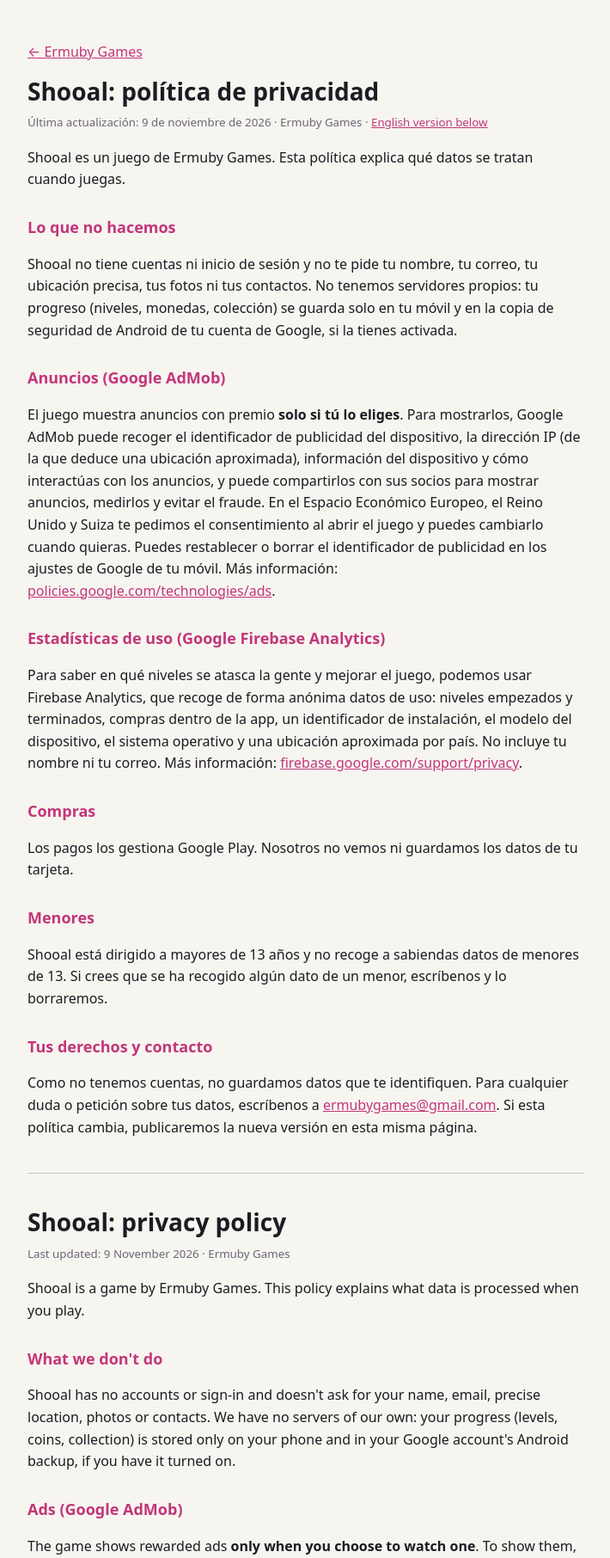
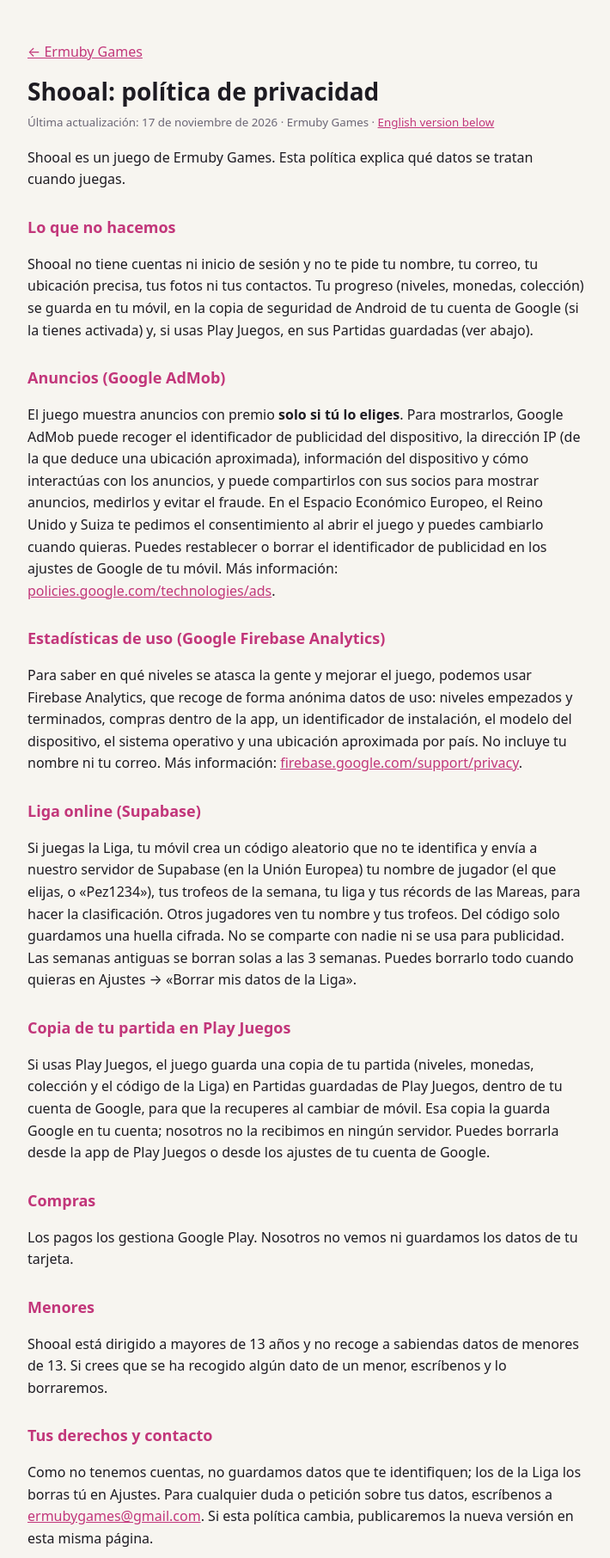
Before and after one commit to Ermuby/ermuby.github.io, a plain HTML site: page privacidad/shooal.html in a window 1280 px wide. Shown: the top 1812 px of the page at 86% size, without its empty margins (284-994 px from the left). Drawn offline with Linux system fonts and the light colour scheme.

Commit message:
Privacidad Shooal: Liga online (Supabase, UE) y copia de la partida en Play Juegos
Co-Authored-By: Claude Opus 5.5 <noreply@anthropic.com>
Claude-Session: https://claude.ai/code/session_01DANVTs8ArC8czy4GXJqY8c

```diff
--- a/privacidad/shooal.html
+++ b/privacidad/shooal.html
@@ -9,39 +9,47 @@
 <body><main>
 <p><a href="../">← Ermuby Games</a></p>
 <h1>Shooal: política de privacidad</h1>
-<small>Última actualización: 9 de noviembre de 2026 · Ermuby Games · <a href="#english">English version below</a></small>
+<small>Última actualización: 17 de noviembre de 2026 · Ermuby Games · <a href="#english">English version below</a></small>
 <p>Shooal es un juego de Ermuby Games. Esta política explica qué datos se tratan cuando juegas.</p>
 <h2>Lo que no hacemos</h2>
-<p>Shooal no tiene cuentas ni inicio de sesión y no te pide tu nombre, tu correo, tu ubicación precisa, tus fotos ni tus contactos. No tenemos servidores propios: tu progreso (niveles, monedas, colección) se guarda solo en tu móvil y en la copia de seguridad de Android de tu cuenta de Google, si la tienes activada.</p>
+<p>Shooal no tiene cuentas ni inicio de sesión y no te pide tu nombre, tu correo, tu ubicación precisa, tus fotos ni tus contactos. Tu progreso (niveles, monedas, colección) se guarda en tu móvil, en la copia de seguridad de Android de tu cuenta de Google (si la tienes activada) y, si usas Play Juegos, en sus Partidas guardadas (ver abajo).</p>
 <h2>Anuncios (Google AdMob)</h2>
 <p>El juego muestra anuncios con premio <b>solo si tú lo eliges</b>. Para mostrarlos, Google AdMob puede recoger el identificador de publicidad del dispositivo, la dirección IP (de la que deduce una ubicación aproximada), información del dispositivo y cómo interactúas con los anuncios, y puede compartirlos con sus socios para mostrar anuncios, medirlos y evitar el fraude. En el Espacio Económico Europeo, el Reino Unido y Suiza te pedimos el consentimiento al abrir el juego y puedes cambiarlo cuando quieras. Puedes restablecer o borrar el identificador de publicidad en los ajustes de Google de tu móvil. Más información: <a href="https://policies.google.com/technologies/ads">policies.google.com/technologies/ads</a>.</p>
 <h2>Estadísticas de uso (Google Firebase Analytics)</h2>
 <p>Para saber en qué niveles se atasca la gente y mejorar el juego, podemos usar Firebase Analytics, que recoge de forma anónima datos de uso: niveles empezados y terminados, compras dentro de la app, un identificador de instalación, el modelo del dispositivo, el sistema operativo y una ubicación aproximada por país. No incluye tu nombre ni tu correo. Más información: <a href="https://firebase.google.com/support/privacy">firebase.google.com/support/privacy</a>.</p>
+<h2>Liga online (Supabase)</h2>
+<p>Si juegas la Liga, tu móvil crea un código aleatorio que no te identifica y envía a nuestro servidor de Supabase (en la Unión Europea) tu nombre de jugador (el que elijas, o «Pez1234»), tus trofeos de la semana, tu liga y tus récords de las Mareas, para hacer la clasificación. Otros jugadores ven tu nombre y tus trofeos. Del código solo guardamos una huella cifrada. No se comparte con nadie ni se usa para publicidad. Las semanas antiguas se borran solas a las 3 semanas. Puedes borrarlo todo cuando quieras en Ajustes → «Borrar mis datos de la Liga».</p>
+<h2>Copia de tu partida en Play Juegos</h2>
+<p>Si usas Play Juegos, el juego guarda una copia de tu partida (niveles, monedas, colección y el código de la Liga) en Partidas guardadas de Play Juegos, dentro de tu cuenta de Google, para que la recuperes al cambiar de móvil. Esa copia la guarda Google en tu cuenta; nosotros no la recibimos en ningún servidor. Puedes borrarla desde la app de Play Juegos o desde los ajustes de tu cuenta de Google.</p>
 <h2>Compras</h2>
 <p>Los pagos los gestiona Google Play. Nosotros no vemos ni guardamos los datos de tu tarjeta.</p>
 <h2>Menores</h2>
 <p>Shooal está dirigido a mayores de 13 años y no recoge a sabiendas datos de menores de 13. Si crees que se ha recogido algún dato de un menor, escríbenos y lo borraremos.</p>
 <h2>Tus derechos y contacto</h2>
-<p>Como no tenemos cuentas, no guardamos datos que te identifiquen. Para cualquier duda o petición sobre tus datos, escríbenos a <a href="mailto:ermubygames@gmail.com">ermubygames@gmail.com</a>. Si esta política cambia, publicaremos la nueva versión en esta misma página.</p>
+<p>Como no tenemos cuentas, no guardamos datos que te identifiquen; los de la Liga los borras tú en Ajustes. Para cualquier duda o petición sobre tus datos, escríbenos a <a href="mailto:ermubygames@gmail.com">ermubygames@gmail.com</a>. Si esta política cambia, publicaremos la nueva versión en esta misma página.</p>
 <hr>
 <section id="english" lang="en">
 <h1>Shooal: privacy policy</h1>
-<small>Last updated: 9 November 2026 · Ermuby Games</small>
+<small>Last updated: 17 November 2026 · Ermuby Games</small>
 <p>Shooal is a game by Ermuby Games. This policy explains what data is processed when you play.</p>
 <h2>What we don't do</h2>
-<p>Shooal has no accounts or sign-in and doesn't ask for your name, email, precise location, photos or contacts. We have no servers of our own: your progress (levels, coins, collection) is stored only on your phone and in your Google account's Android backup, if you have it turned on.</p>
+<p>Shooal has no accounts or sign-in and doesn't ask for your name, email, precise location, photos or contacts. Your progress (levels, coins, collection) is stored on your phone, in your Google account's Android backup (if you have it turned on) and, if you use Play Games, in its Saved Games (see below).</p>
 <h2>Ads (Google AdMob)</h2>
 <p>The game shows rewarded ads <b>only when you choose to watch one</b>. To show them, Google AdMob may collect your device's advertising ID, your IP address (from which it infers an approximate location), device information and how you interact with ads, and may share them with its partners to serve and measure ads and prevent fraud. In the European Economic Area, the UK and Switzerland we ask for your consent when you open the game, and you can change it at any time. You can reset or delete your advertising ID in your phone's Google settings. More information: <a href="https://policies.google.com/technologies/ads">policies.google.com/technologies/ads</a>.</p>
 <h2>Usage statistics (Google Firebase Analytics)</h2>
 <p>To learn where players get stuck and improve the game, we may use Firebase Analytics, which anonymously collects usage data: levels started and finished, in-app purchases, an installation identifier, device model, operating system and an approximate country-level location. It does not include your name or email. More information: <a href="https://firebase.google.com/support/privacy">firebase.google.com/support/privacy</a>.</p>
 <h2>U.S. state privacy rights</h2>
 <p>We do not sell your personal information. Sharing with Google AdMob for advertising may count as "sharing" or "targeted advertising" under some U.S. state laws. Where required, the game shows Google's notice so you can opt out, and you can also opt out of personalized ads by deleting or resetting your advertising ID. For any other request, write to <a href="mailto:ermubygames@gmail.com">ermubygames@gmail.com</a>.</p>
+<h2>Online League (Supabase)</h2>
+<p>If you play the League, your phone creates a random code that doesn't identify you and sends our Supabase server (in the European Union) your player name (the one you choose, or "Pez1234"), your weekly trophies, your league and your Tide records, to build the rankings. Other players see your name and trophies. We only store a hashed fingerprint of the code. It isn't shared with anyone or used for advertising. Old weeks are deleted automatically after 3 weeks. You can delete everything at any time in Settings → "Delete my League data".</p>
+<h2>Play Games backup of your game</h2>
+<p>If you use Play Games, the game saves a copy of your progress (levels, coins, collection and your League code) in Play Games Saved Games, inside your Google account, so you can recover it when you change phones. Google stores that copy in your account; we don't receive it on any server. You can delete it from the Play Games app or from your Google account settings.</p>
 <h2>Purchases</h2>
 <p>Payments are handled by Google Play. We never see or store your card details.</p>
 <h2>Children</h2>
 <p>Shooal is intended for players aged 13 and over and does not knowingly collect data from children under 13. If you believe a child's data has been collected, contact us and we will delete it.</p>
 <h2>Your rights and contact</h2>
-<p>Since there are no accounts, we don't keep data that identifies you. For any question or request about your data, email us at <a href="mailto:ermubygames@gmail.com">ermubygames@gmail.com</a>. If this policy changes, we will publish the new version on this same page.</p>
+<p>Since there are no accounts, we don't keep data that identifies you; you can delete your League data yourself in Settings. For any question or request about your data, email us at <a href="mailto:ermubygames@gmail.com">ermubygames@gmail.com</a>. If this policy changes, we will publish the new version on this same page.</p>
 </section>
 <footer>Ermuby Games · <a href="mailto:ermubygames@gmail.com">ermubygames@gmail.com</a></footer>
 </main></body>
```
